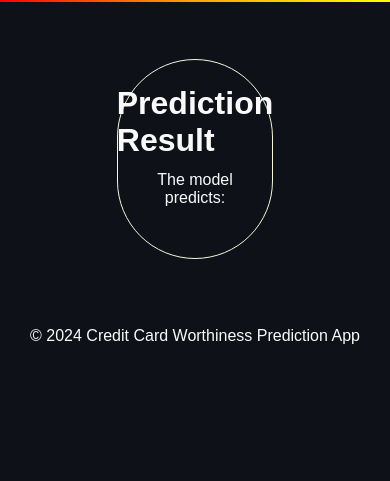
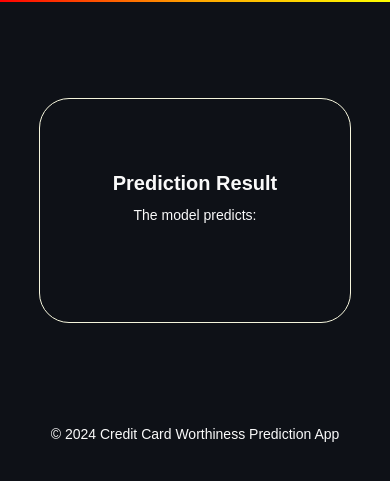
Before and after one commit to Prasannapandhare/credit-card-worthiness-app, a Flask app: template templates/result.html in a window 390 px wide. Shown: the top 481 px of the page. Run offline with Flask 3, Linux system fonts and the light colour scheme; the template is opened without the code that fills it, so the values that code supplies are empty; parts of the project's set-up code (start-up, migrations or seed data) failed here and were passed over.

Commit message:
first commit

```diff
--- a/static/css/style_result.css
+++ b/static/css/style_result.css
@@ -71,3 +71,53 @@ p {
     margin-bottom: 20px;
     color: cyan;
 }
+
+/* Media Queries */
+
+/* Tablets and below */
+@media (max-width: 768px) {
+    .container {
+        width: 60%;
+        height: auto;
+        border-radius: 50px;
+        margin-top: 20%;
+        margin-bottom: 20%;
+        padding: 10%;
+    }
+
+    h1 {
+        font-size: 24px;
+    }
+
+    p {
+        font-size: 16px;
+    }
+
+    .main_result {
+        font-size: 20px;
+    }
+}
+
+/* Mobile phones */
+@media (max-width: 576px) {
+    .container {
+        width: 80%;
+        height: auto;
+        border-radius: 30px;
+        margin-top: 25%;
+        margin-bottom: 25%;
+        padding: 15%;
+    }
+
+    h1 {
+        font-size: 20px;
+    }
+
+    p {
+        font-size: 14px;
+    }
+
+    .main_result {
+        font-size: 18px;
+    }
+}
```
